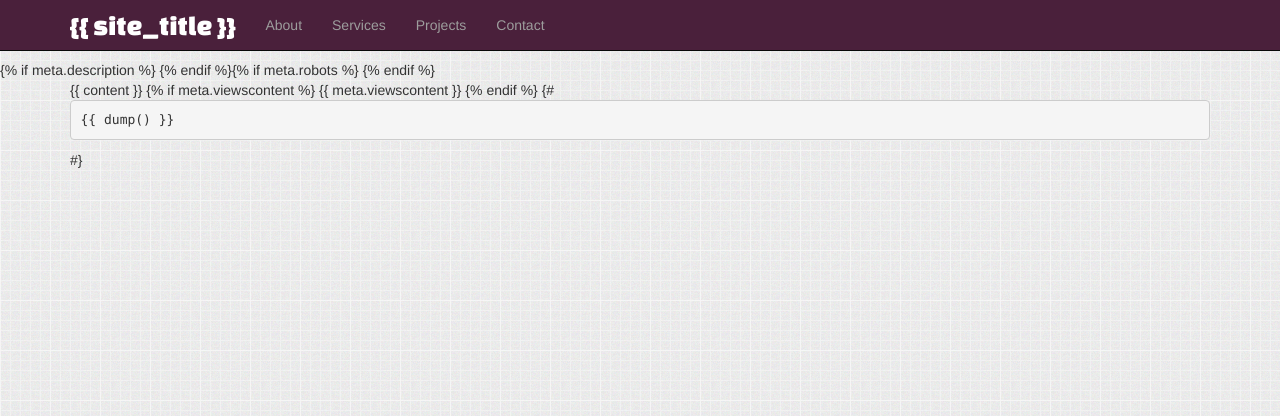
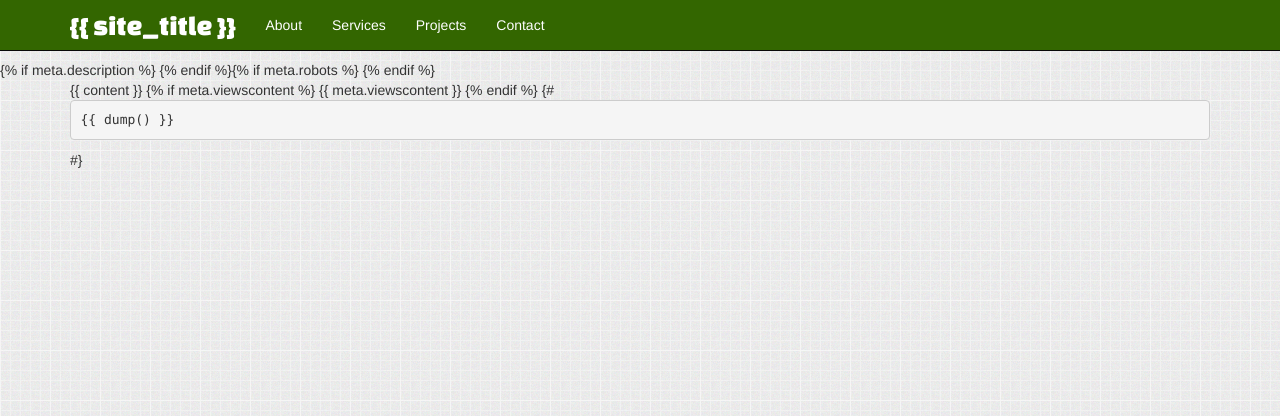
Before and after one commit to jamesjnadeau/lnconsulting.com, a PHP site: page /themes/bootstrap/index.html in a window 1280 px wide. Shown: the top 416 px of the page. Run offline with PHP 8.4, Linux system fonts and the light colour scheme; some libraries are stand-ins or nearby versions; some web fonts are replaced.

Commit message:
Updating color theme to be green
Using state of vermont branding  colors primary B, accent C
http://cmo.vermont.gov/sites/cmo/files/downloads/VT_Standards_Guidelines.pdf

```diff
--- a/themes/bootstrap/assets/default.css
+++ b/themes/bootstrap/assets/default.css
@@ -18,7 +18,7 @@ body {
 
 h1
 {
-	border-bottom: 2px solid #4A203B;
+	border-bottom: 2px solid #336600;
 	padding-bottom: 5px;
 }
 
@@ -49,7 +49,15 @@ a.list-group-item
 
 .navbar, .dropdown-menu
 {
-	background-color: #4A203B;
+	background-color: #336600;
+}
+
+.navbar-inverse .navbar-nav>li>a {
+	color: #fff;
+}
+
+.navbar-inverse .navbar-nav>li>a:hover, .navbar-inverse .navbar-nav>li>a:focus {
+	color: #660033;
 }
 
 .dropdown-menu li a,
```
